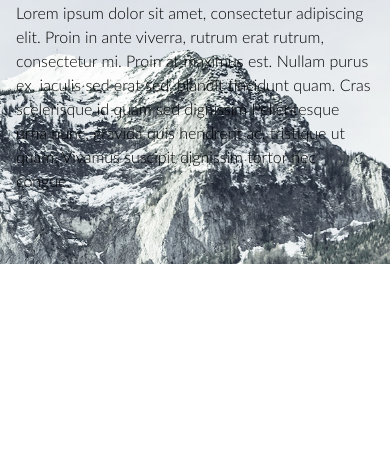
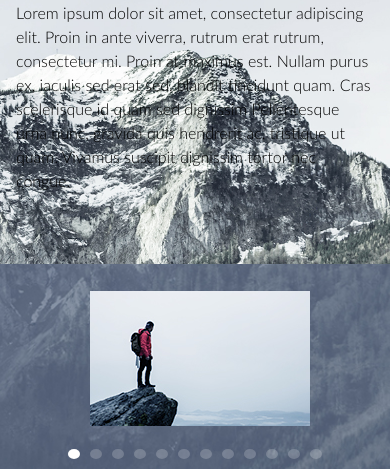
Before and after one commit to BigHeadliner/Mountain, a website: page app/index.html in a window 390 px wide. Shown: the part 749-1218 px from the top of the page. Before the commit the page ends 1013 px from the top, so only its background shows below. Drawn offline with nearby package versions, Linux system fonts and the light colour scheme; files that its build step writes are made by us from their sources.

Commit message:
slider section adaptive

```diff
--- a/app/js/main.js
+++ b/app/js/main.js
@@ -29,8 +29,43 @@ $('.climb-tabs__link').on('click', function(e){
   });
 
 $('.history-photo__slider').slick({
+    prevArrow: '<button type="button" class="slick-prev"><img src="images/slider/arrow-left.svg"/></button>',
+    nextArrow: '<button type="button" class="slick-next"><img src="images/slider/arrow-right.svg"/></button>',
+    dots: true,
     slidesToShow: 4,
     slidesToScroll: 4,
     arrows: false,
     dots: true,
+
+    responsive: [
+      {
+        breakpoint: 943,
+        settings: {
+          slidesToShow: 3,
+          slidesToScroll: 1,
+
+        }
+      },
+
+      {
+        breakpoint: 715,
+        settings: {
+          slidesToShow: 1,
+          slidesToScroll: 1,
+          arrows: true,
+
+        }
+      },
+
+      {
+        breakpoint: 470,
+        settings: {
+          slidesToShow: 1,
+          slidesToScroll: 1,
+          arrows: false,
+
+        }
+      },
+
+     ]
 })
--- a/app/scss/_media.scss
+++ b/app/scss/_media.scss
@@ -1,4 +1,13 @@
-@media(max-width:900px) {
+
+   @media(max-width:935px) {
+     .history-photo__img{
+        margin: 0 auto;
+     }
+   }
+
+
+
+ @media(max-width:900px) {
 
     .header__top {
         position: relative;
@@ -17,6 +26,14 @@
 
     .history__content{
         margin-bottom: 350px;
+    }
+
+    .history-photo .slick-dots {
+        bottom: -35px;
+    }
+
+    .history-photo .slick-dots li + li {
+        margin-left: 15px;
     }
 
 }
@@ -159,4 +176,8 @@
         margin-bottom: 70px;
     }
 
+    .history-photo .slick-dots li + li {
+        margin-left: 10px;
+    }
+
 }
--- a/app/scss/style.scss
+++ b/app/scss/style.scss
@@ -213,9 +213,36 @@
     padding: 25px 0 35px;
   }
 
+  .slick-arrow{
+    border:none;
+    border-radius:50%;
+    width: 40px;
+    height: 40px;
+    background-color: transparent;
+    cursor:pointer;
+    position:absolute;
+    top:50%;
+    transform: translateY(-50%);
+    z-index: 5;
+}
+
+.slick-prev{
+  left: 25px;
+}
+
+.slick-next{
+  right: 25px;
+}
+
   &__item{
     margin: 0 5px;
     display: block;
+    text-align: center;
+    border: 1px solid transparent;
+  }
+
+  &__img{
+    margin: 0 auto;
   }
 
   .slick-dots {
```
Also changed, not shown: app/index.html (+2 -2 lines), app/images/slider/arrow-left.svg (added), app/images/slider/arrow-right.svg (added), app/js/main.min.js.
